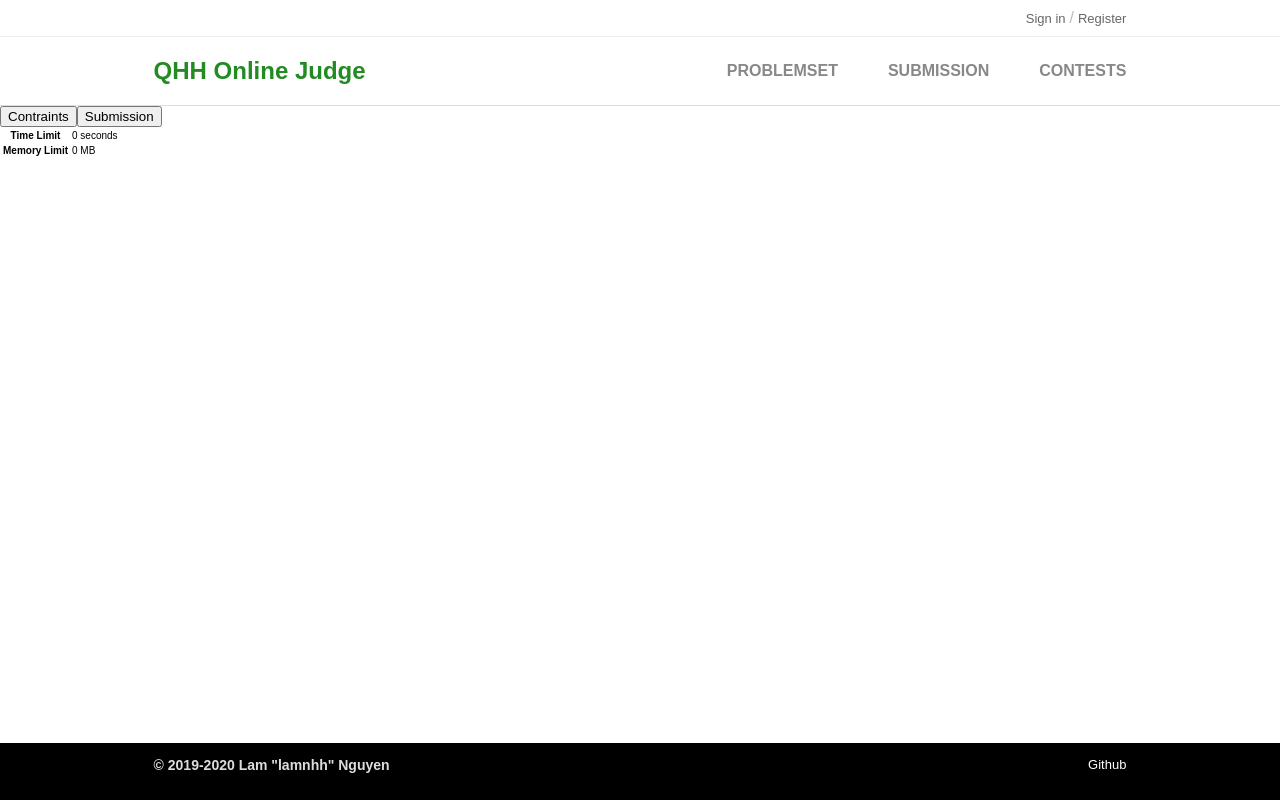
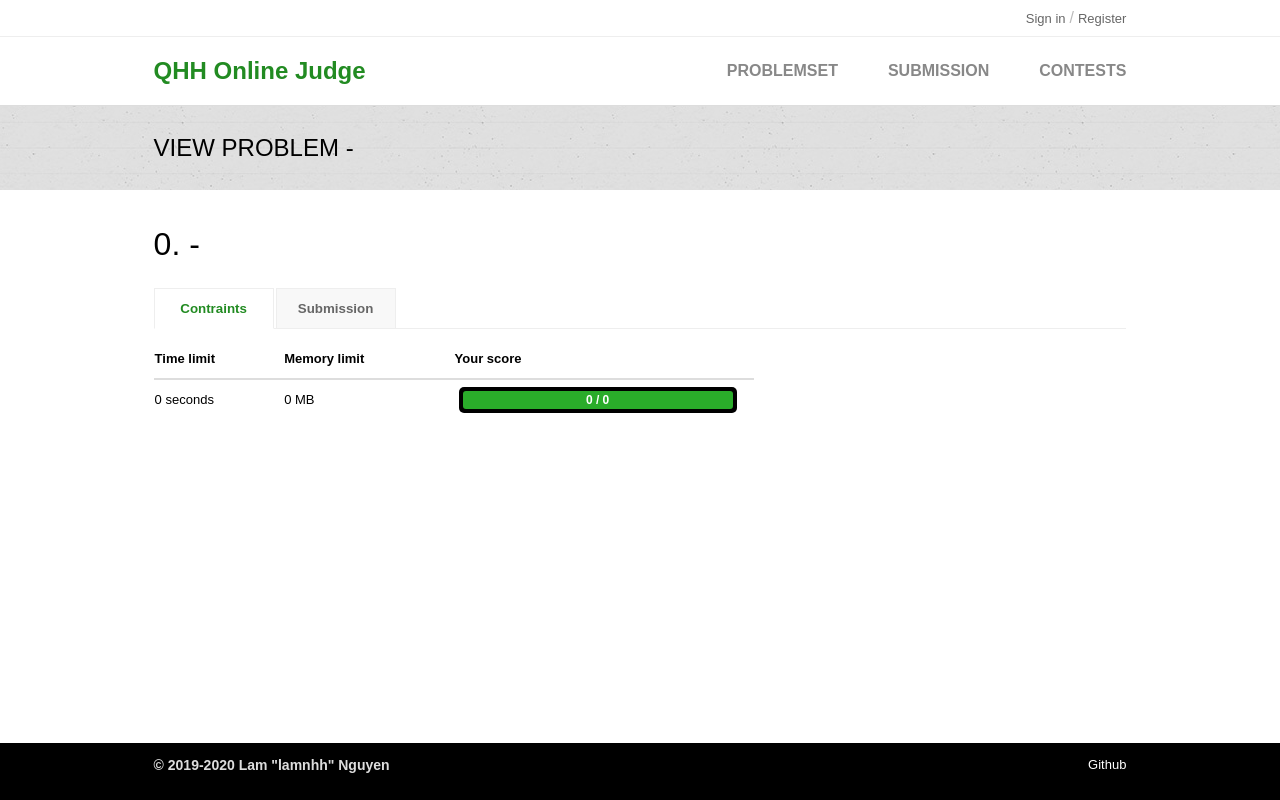
Before and after one commit to lamnhh/qoj, a React app: page /problem/1 in a window 1280 px wide. Both pictures are taken after a click on the tab "Contraints". Built offline with nearby package versions, Linux system fonts and the light colour scheme; no server answers; the HTML template or start-up script is replaced by a standard one.

Commit message:
Styled problem page

```diff
--- a/client/components/SubmissionList.tsx
+++ b/client/components/SubmissionList.tsx
@@ -54,8 +54,8 @@ class SubmissionList extends React.Component<
     let { submissionList } = this.state;
     return (
       <div className="submission-list--wrapper">
-        <table className="submission-list my-table">
-          <tr>
+        <table className="submission-list my-table striped">
+          <tr className="my-table__header">
             <th className="id">#</th>
             <th className="date">Submission time</th>
             <th>Handle</th>
--- /dev/null
+++ b/client/components/SubmitForm.tsx
@@ -0,0 +1,55 @@
+import React, { useCallback, FormEvent } from "react";
+import { useHistory } from "react-router-dom";
+import request from "../helpers/request";
+
+interface FormElements extends HTMLFormElement {
+  file: HTMLInputElement;
+}
+
+function SubmitForm({ problemId }: { problemId: string }) {
+  let history = useHistory();
+  let handleSubmit = useCallback(
+    function(event: FormEvent<HTMLFormElement>) {
+      event.preventDefault();
+      let form = event.target as FormElements;
+      let file = form.file.files![0];
+
+      let body = new FormData();
+      body.append("problemId", problemId);
+      body.append("file", file);
+
+      request("/api/submission", {
+        method: "POST",
+        body
+      }).then(function() {
+        history.push("/status");
+      });
+    },
+    [problemId]
+  );
+
+  return (
+    <form className="submit-form" onSubmit={handleSubmit}>
+      <label>
+        <span>Language</span>
+        <select className="submit-form__language">
+          <option key="cpp">C</option>
+          <option key="cpp">C++</option>
+          <option key="pas">Pascal</option>
+          <option key="jav">Java</option>
+        </select>
+      </label>
+      <label>
+        <span>Source code</span>
+        <textarea className="submit-form__editor"></textarea>
+      </label>
+      <label>
+        <span>Or choose file</span>
+        <input type="file" name="file" required />
+      </label>
+      <button type="submit">Submit</button>
+    </form>
+  );
+}
+
+export default SubmitForm;
--- a/client/pages/ProblemPage.tsx
+++ b/client/pages/ProblemPage.tsx
@@ -1,27 +1,17 @@
-import React, {
-  useCallback,
-  FormEvent,
-  useEffect,
-  useState,
-  useRef,
-  useContext
-} from "react";
-import { useParams, useHistory } from "react-router-dom";
+import React, { useEffect, useState, useRef, useContext } from "react";
+import { useParams } from "react-router-dom";
 import request from "../helpers/request";
 import Problem, { emptyProblem } from "../models/Problem";
 import SubmissionList from "../components/SubmissionList";
 import AppContext from "../contexts/AppContext";
-
-interface FormElements extends HTMLFormElement {
-  file: HTMLInputElement;
-}
+import ScoreBar from "../components/ScoreBar";
+import SubmitForm from "../components/SubmitForm";
 
 interface ProblemPageRouterProps {
   problemId: string;
 }
 
 function ProblemPage() {
-  let history = useHistory();
   let problemId = useParams<ProblemPageRouterProps>().problemId;
   let isLoggedIn = useContext(AppContext).user !== null;
 
@@ -33,53 +23,62 @@ function ProblemPage() {
     [problemId]
   );
 
-  let handleSubmit = useCallback(
-    function(event: FormEvent<HTMLFormElement>) {
-      event.preventDefault();
-      let form = event.target as FormElements;
-      let file = form.file.files![0];
-
-      let body = new FormData();
-      body.append("problemId", problemId);
-      body.append("file", file);
-
-      request("/api/submission", {
-        method: "POST",
-        body
-      }).then(function() {
-        history.push("/status");
-      });
-    },
-    [problemId]
-  );
-
-  let [tab, setTab] = useState(0);
+  let [tab, setTab] = useState(1);
   let tabListRef = useRef<HTMLDivElement>(null);
 
-  useEffect(function() {
+  useEffect(
+    function() {
       let tabList = tabListRef.current!;
       let tabs = tabList.querySelectorAll('[role="tab"]');
-    tabList.addEventListener("keydown", function(e) {
+      let len = tabs.length;
+
+      function tabNavigator(e: KeyboardEvent) {
         if (e.keyCode === 39) {
           setTab(function(tab) {
-          let newTab = (tab + 1) % 3;
-          (tabs[newTab] as HTMLElement).focus();
+            let newTab = (tab + 1) % len;
             return newTab;
           });
         } else if (e.keyCode === 37) {
           setTab(function(tab) {
-          let newTab = (tab + 2) % 3;
-          (tabs[newTab] as HTMLElement).focus();
+            let newTab = (tab + len - 1) % len;
             return newTab;
           });
         }
-    });
-  }, []);
+      }
+
+      tabList.addEventListener("keydown", tabNavigator);
+      return function() {
+        tabList.removeEventListener("keydown", tabNavigator);
+      };
+    },
+    [isLoggedIn]
+  );
+
+  useEffect(
+    function() {
+      let tabList = tabListRef.current!;
+      let tabs = tabList.querySelectorAll('[role="tab"]');
+      (tabs[tab] as HTMLElement).focus();
+    },
+    [tab]
+  );
 
   return (
-    <section>
-      <div ref={tabListRef} role="tablist" aria-label="Actions">
+    <>
+      <header className="page-name align-left-right">
+        <h1>View Problem - {problem.name}</h1>
+      </header>
+      <section className="problem-page align-left-right">
+        <h1 className="problem-page__problem-name">
+          {problem.id}. {problem.code} - {problem.name}
+        </h1>
+        <div
+          className="problem-page__tablist"
+          ref={tabListRef}
+          role="tablist"
+          aria-label="Actions">
           <button
+            className="problem-page__tab"
             type="button"
             role="tab"
             aria-label="View contraints"
@@ -92,6 +91,7 @@ function ProblemPage() {
           </button>
           {isLoggedIn && (
             <button
+              className="problem-page__tab"
               type="button"
               role="tab"
               aria-label="Submit"
@@ -104,6 +104,7 @@ function ProblemPage() {
             </button>
           )}
           <button
+            className="problem-page__tab"
             type="button"
             role="tab"
             aria-label="View all submissions of this problem"
@@ -115,22 +116,30 @@ function ProblemPage() {
             Submission
           </button>
         </div>
+        <div className="problem-page__tabpanel">
           <div
             tabIndex={0}
             role="tabpanel"
             id="tab-constraints"
             aria-labelledby="constraints"
             hidden={tab !== 0}>
-        <table>
+            <table className="my-table problem-page__constraints">
+              <tr className="my-table__header">
+                <th>Time limit</th>
+                <th>Memory limit</th>
+                <th className="score">Your score</th>
+              </tr>
               <tr>
-            <th>Time Limit</th>
                 <td>
                   {problem.timeLimit} second{problem.timeLimit !== 1 ? "s" : ""}
                 </td>
-          </tr>
-          <tr>
-            <th>Memory Limit</th>
                 <td>{problem.memoryLimit} MB</td>
+                <td className="score">
+                  <ScoreBar
+                    maxScore={problem.maxScore}
+                    testCount={problem.testCount}
+                  />
+                </td>
               </tr>
             </table>
           </div>
@@ -141,10 +150,7 @@ function ProblemPage() {
               id="tab-submit"
               aria-labelledby="submit"
               hidden={tab !== 1}>
-          <form onSubmit={handleSubmit}>
-            <input type="file" name="file" required />
-            <button type="submit">Submit</button>
-          </form>
+              <SubmitForm problemId={problemId}></SubmitForm>
             </div>
           )}
           <div
@@ -154,10 +160,14 @@ function ProblemPage() {
             aria-labelledby="submission"
             hidden={tab !== 2}>
             {tab === 2 && (
-          <SubmissionList baseUrl={"/api/submission?problemId=" + problemId} />
+              <SubmissionList
+                baseUrl={"/api/submission?problemId=" + problemId}
+              />
             )}
           </div>
+        </div>
       </section>
+    </>
   );
 }
 
--- a/client/pages/ProblemsetPage.tsx
+++ b/client/pages/ProblemsetPage.tsx
@@ -17,8 +17,8 @@ function ProblemsetPage() {
       </header>
       <section className="align-left-right">
         <div className="problemset">
-          <table className="my-table">
-            <tr>
+          <table className="my-table striped">
+            <tr className="my-table__header">
               <th>#</th>
               <th>Your score</th>
               <th>Problem code</th>
--- /dev/null
+++ b/client/styles/_problem-page.scss
@@ -0,0 +1,67 @@
+.problem-page {
+  padding-top: 3rem;
+}
+
+.problem-page__problem-name {
+  font-size: 3.2rem;
+  font-weight: normal;
+  line-height: 1.5;
+  margin: 0;
+  margin-bottom: 2rem;
+}
+
+.problem-page__constraints {
+  width: 60rem;
+  .score {
+    width: 30rem;
+  }
+}
+
+.problem-page__tabpanel {
+  padding-top: 1rem;
+}
+
+.problem-page__tablist {
+  position: relative;
+  &::after {
+    background-color: #eee;
+    content: "";
+    height: 0.1rem;
+    left: 0;
+    right: 0;
+    bottom: 0;
+    position: absolute;
+    z-index: 0;
+  }
+}
+
+.problem-page__tab {
+  background-color: #f8f8f8;
+  border: 0.1rem solid #eee;
+  color: #666;
+  font-weight: bold;
+  padding: 1.2rem 0;
+  position: relative;
+  width: 12rem;
+  z-index: 1;
+  transition: all linear 0.15s;
+  &[aria-selected="true"] {
+    background-color: #fff;
+    color: $theme;
+    border-bottom-color: #fff;
+  }
+  &[aria-selected="false"] {
+    cursor: pointer;
+    &:hover {
+      background-color: $theme;
+      color: #fff;
+    }
+  }
+  &:focus {
+    outline: none;
+  }
+}
+
+.problem-page__tab + .problem-page__tab {
+  margin-left: 0.2rem;
+}
--- a/client/styles/_table.scss
+++ b/client/styles/_table.scss
@@ -1,14 +1,24 @@
 .my-table {
   border-spacing: 0;
   border-collapse: collapse;
+  tr.my-table__header {
+    th,
+    td {
+      border-bottom: 0.2rem solid #ddd;
+    }
+  }
+  tr + tr {
+    th,
+    td {
+      border-top: 0.1rem solid #ddd;
+    }
+  }
   th {
     font-size: 1.3rem;
-    border-bottom: 0.2rem solid #ddd;
     text-align: left;
   }
   td {
     font-size: 1.3rem;
-    border-top: 0.1rem solid #ddd;
     text-align: left;
   }
 
@@ -18,10 +28,6 @@
 
   tr:not(:first-child):hover {
     background-color: #f5f5f5;
-  }
-
-  tr:nth-child(2n) {
-    background-color: lighten(#f5f5f5, 1%);
   }
 
   a {
@@ -34,3 +40,9 @@
     }
   }
 }
+
+.my-table.striped {
+  tr:nth-child(2n) {
+    background-color: lighten(#f5f5f5, 1%);
+  }
+}
--- a/client/styles/index.scss
+++ b/client/styles/index.scss
@@ -33,3 +33,5 @@ body {
 @import "./footer";
 @import "./submission";
 @import "./table";
+@import "./problem-page";
+@import "./submit-form";
```
Also changed, not shown: client/styles/_submit-form.scss (added, +67 -0 lines). Lines whose indentation alone changed are shown as unchanged.
